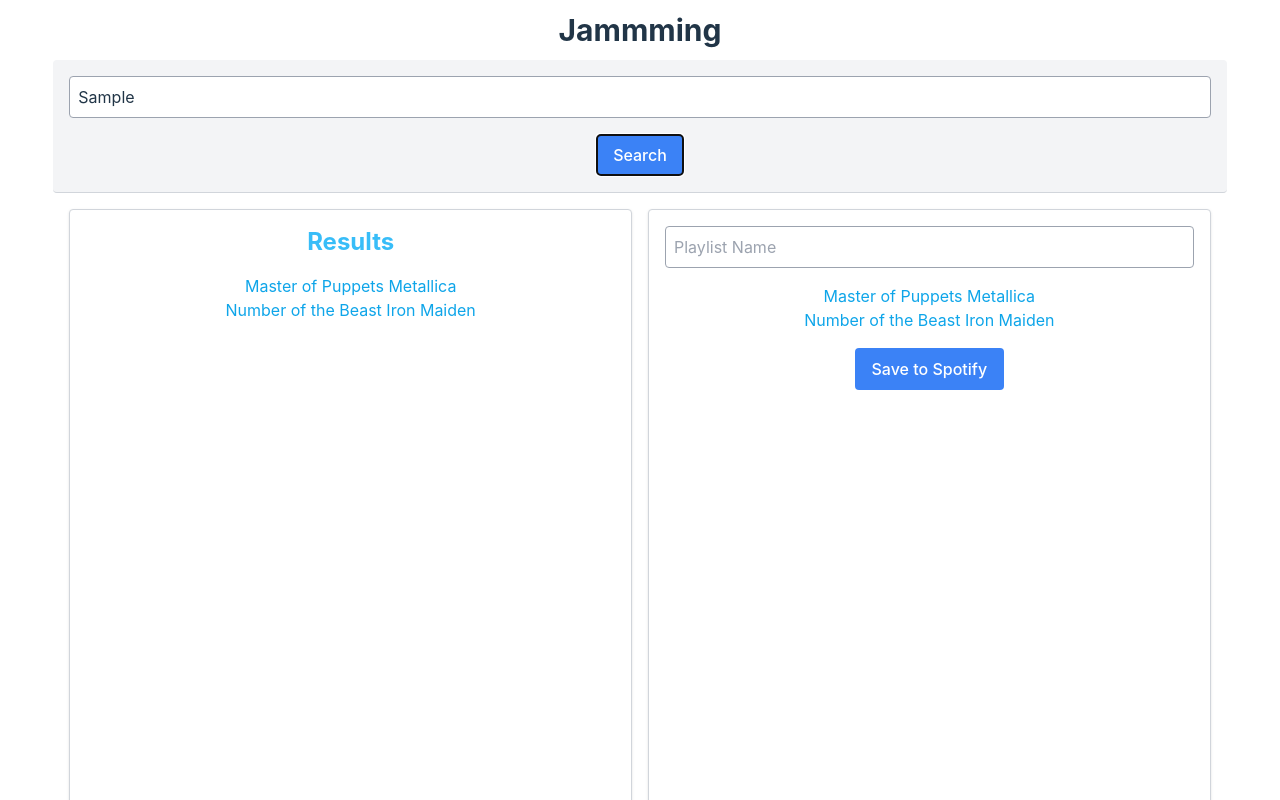
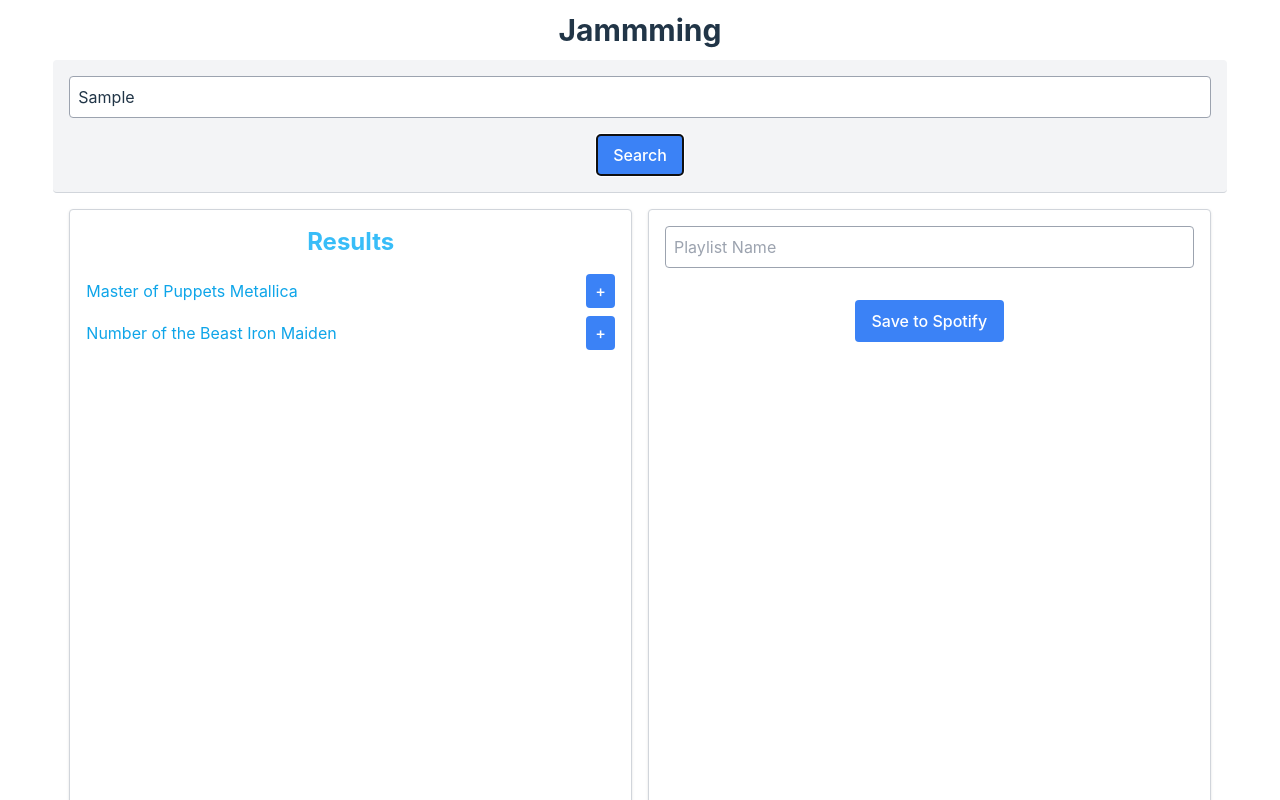
Before and after one commit to jimstav/Jammming, a React (Vite) app: page / in a window 1280 px wide. Both pictures are taken after typing "Sample" into the empty fields and a click on the button "Search". Shown: the top 800 px of the page. Built offline with nearby package versions, Linux system fonts and the light colour scheme.

Commit message:
Implement adding songs to the playlist

```diff
--- a/src/components/App/App.jsx
+++ b/src/components/App/App.jsx
@@ -198,6 +198,7 @@ const result = {
 function App() {
   const [tracks, setTracks] = useState([]);
   const [playlistName, setPlaylistName] = useState("");
+  const [playlist, setPlaylist] = useState([]);
 
   const searchSpotify = (searchTerm) => {
     console.log(`Searching Spotify for "${searchTerm}"`);
@@ -208,6 +209,12 @@ function App() {
     setPlaylistName(value);
   };
 
+  const addToPlaylist = (track) => {
+    if (!playlist.includes(track)) {
+      setPlaylist([...playlist, track]);
+    }
+  };
+
   return (
     <>
       <h1 className="text-3xl font-bold m-3">Jammming</h1>
@@ -215,8 +222,8 @@ function App() {
         <div className="w-11/12 h-full">
           <SearchBar search={searchSpotify} />
           <div className="flex-1 p-4 grid grid-cols-1 lg:grid-cols-2 gap-4 h-full">
-            <SearchResults tracks={tracks} />
-            <Playlist name={playlistName} tracks={tracks} onNameChange={onPlaylistNameChange} />
+            <SearchResults tracks={tracks} addToPlaylist={addToPlaylist} />
+            <Playlist name={playlistName} tracks={playlist} onNameChange={onPlaylistNameChange} />
           </div>
         </div>
       </div>
--- a/src/components/Playlist/Playlist.jsx
+++ b/src/components/Playlist/Playlist.jsx
@@ -10,11 +10,11 @@ const Playlist = ({ name, tracks, onNameChange }) => {
         onChange={(e) => onNameChange(e.target.value)}
         className="w-full p-2 border border-gray-400 rounded mb-4"
       ></input>
-      <div className="mb-4">
+      <ul className="mb-4">
         {tracks.map((value) => {
           return <Track key={value.id} track={value} />;
         })}
-      </div>
+      </ul>
       <button className="px-4 py-2 bg-blue-500 text-white rounded hover:bg-blue-600">
         Save to Spotify
       </button>
--- a/src/components/SearchResults/SearchResults.jsx
+++ b/src/components/SearchResults/SearchResults.jsx
@@ -1,12 +1,11 @@
 import Tracklist from "../Tracklist/Tracklist";
 
-const SearchResults = ({ tracks }) => {
+const SearchResults = ({ tracks, addToPlaylist }) => {
   console.log(tracks);
   return (
     <div className="bg-white p-4 border border-gray-300 rounded shadow h-full">
-      {/* Search results will go here */}
       <h2 className="text-2xl font-bold text-sky-400 mb-4">Results</h2>
-      <Tracklist tracks={tracks} />
+      <Tracklist tracks={tracks} addToPlaylist={addToPlaylist} />
     </div>
   );
 };
--- a/src/components/Track/Track.jsx
+++ b/src/components/Track/Track.jsx
@@ -1,8 +1,20 @@
-const Track = ({ index, track }) => {
+const Track = ({ index, track, addToPlaylist }) => {
+  const onAdd = () => {
+    addToPlaylist(track);
+  };
+
   return (
-    <p className="text-sky-500">
-      {track.name} {track.artists[0].name}
-    </p>
+    <li className="flex justify-between items-center mb-2">
+      <p className="text-sky-500">
+        {track.name} {track.artists[0].name}
+      </p>
+      <button
+        onClick={onAdd}
+        className="ml-4 px-2 py-1 bg-blue-500 text-white rounded hover:bg-blue-600"
+      >
+        +
+      </button>
+    </li>
   );
 };
 
--- a/src/components/Tracklist/Tracklist.jsx
+++ b/src/components/Tracklist/Tracklist.jsx
@@ -1,9 +1,13 @@
 import Track from "../Track/Track";
 
-const Tracklist = ({ tracks }) => {
-  return tracks.map((value) => {
-    return <Track key={value.id} track={value} />;
-  });
+const Tracklist = ({ tracks, addToPlaylist }) => {
+  return (
+    <ul>
+      {tracks.map((value) => {
+        return <Track key={value.id} track={value} addToPlaylist={addToPlaylist} />;
+      })}
+    </ul>
+  );
 };
 
 export default Tracklist;
--- a/src/output.css
+++ b/src/output.css
@@ -558,8 +558,16 @@ video {
   margin: 0.75rem;
 }
 
+.mb-2 {
+  margin-bottom: 0.5rem;
+}
+
 .mb-4 {
   margin-bottom: 1rem;
+}
+
+.ml-4 {
+  margin-left: 1rem;
 }
 
 .flex {
@@ -604,6 +612,10 @@ video {
 
 .items-center {
   align-items: center;
+}
+
+.justify-between {
+  justify-content: space-between;
 }
 
 .gap-4 {
@@ -655,9 +667,19 @@ video {
   padding: 1rem;
 }
 
+.px-2 {
+  padding-left: 0.5rem;
+  padding-right: 0.5rem;
+}
+
 .px-4 {
   padding-left: 1rem;
   padding-right: 1rem;
+}
+
+.py-1 {
+  padding-top: 0.25rem;
+  padding-bottom: 0.25rem;
 }
 
 .py-2 {
```
